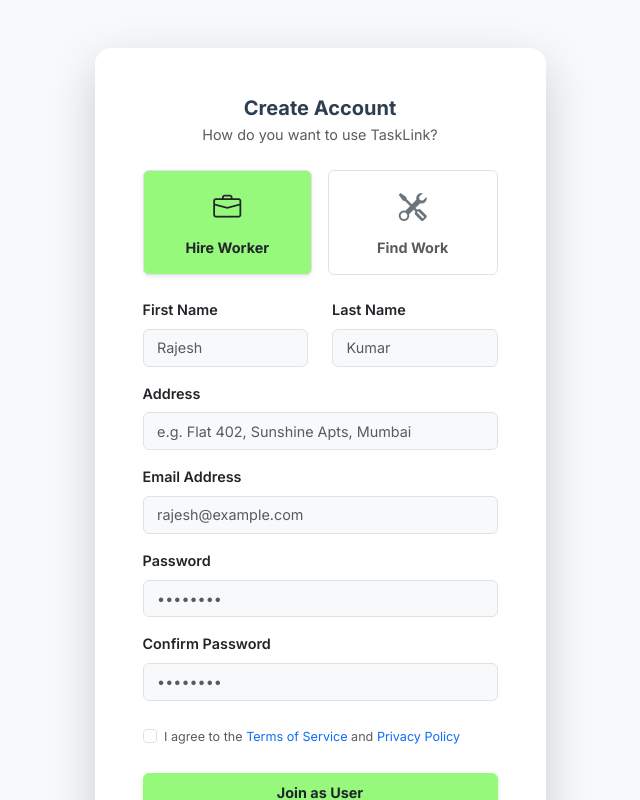
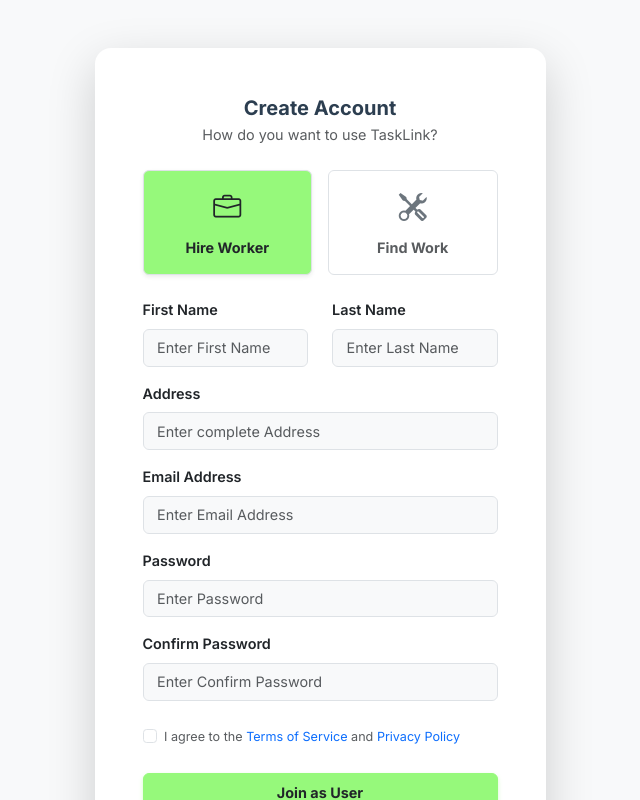
Before and after one commit to penchalavamsic/TaskLink-Copy, a React (Vite) app in the folder frontend/: page /signup in a window 1280 px wide. Shown: the top 800 px of the page, without its empty margins (320-960 px from the left). Built offline with nearby package versions, Linux system fonts and the light colour scheme.

Commit message:
changed the placeholders

```diff
--- a/frontend/src/modules/authentication/SignUp.jsx
+++ b/frontend/src/modules/authentication/SignUp.jsx
@@ -103,7 +103,7 @@
                                                 type="text"
                                                 className="form-control bg-light"
                                                 id="firstName"
-                                                placeholder="Rajesh"
+                                                placeholder="Enter First Name"
                                                 value={formData.firstName}
                                                 onChange={handleChange}
                                                 required
@@ -115,7 +115,7 @@
                                                 type="text"
                                                 className="form-control bg-light"
                                                 id="lastName"
-                                                placeholder="Kumar"
+                                                placeholder="Enter Last Name"
                                                 value={formData.lastName}
                                                 onChange={handleChange}
                                                 required
@@ -128,7 +128,7 @@
                                             type="text"
                                             className="form-control bg-light"
                                             id="address"
-                                            placeholder="e.g. Flat 402, Sunshine Apts, Mumbai"
+                                            placeholder="Enter complete Address"
                                             value={formData.address}
                                             onChange={handleChange}
                                             required
@@ -140,7 +140,7 @@
                                             type="email"
                                             className="form-control bg-light"
                                             id="email"
-                                            placeholder="rajesh@example.com"
+                                            placeholder="Enter Email Address"
                                             value={formData.email}
                                             onChange={handleChange}
                                             required
@@ -152,7 +152,7 @@
                                             type="password"
                                             className="form-control bg-light"
                                             id="password"
-                                            placeholder="••••••••"
+                                            placeholder="Enter Password"
                                             value={formData.password}
                                             onChange={handleChange}
                                             required
@@ -164,7 +164,7 @@
                                             type="password"
                                             className="form-control bg-light"
                                             id="confirmPassword"
-                                            placeholder="••••••••"
+                                            placeholder="Enter Confirm Password"
                                             value={formData.confirmPassword}
                                             onChange={handleChange}
                                             required
```
